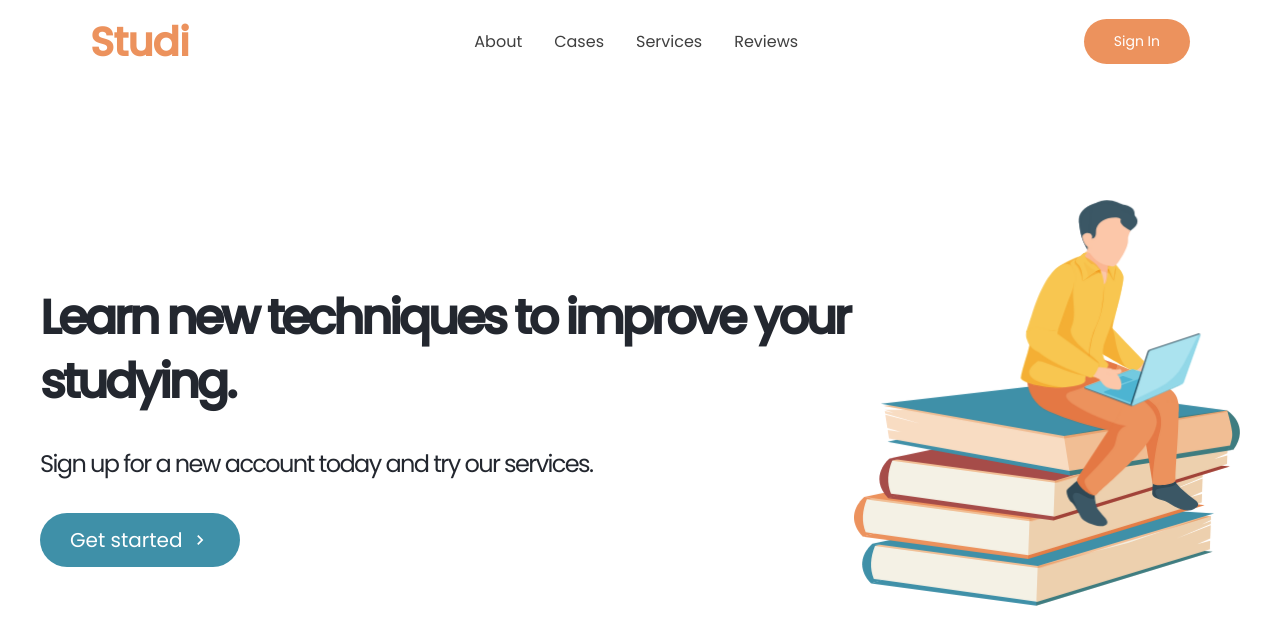
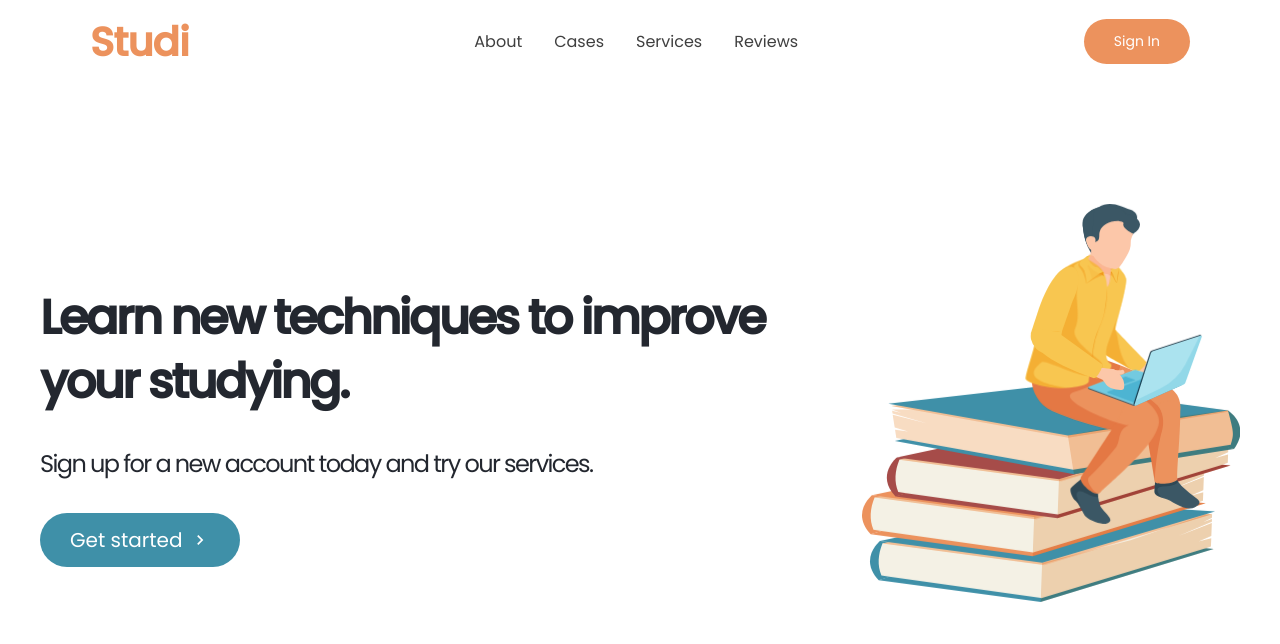
Before and after one commit to gxlpes/studi, a React (Create React App) app: page / in a window 1280 px wide. Shown: the top 644 px of the page. Built offline with nearby package versions, Linux system fonts and the light colour scheme.

Commit message:
Line spacing

```diff
--- a/src/components/HomeSection/HeroSectionStyles.js
+++ b/src/components/HomeSection/HeroSectionStyles.js
@@ -55,13 +55,12 @@ export const HeroH1 = styled.h1`
   font-weight: 900;
   text-align: left;
   line-height: 4rem;
-  letter-spacing: -0.2rem;
+  letter-spacing: -0.16rem;
 
   @media screen and (max-width: 768px) {
-    font-size: 40px;
-    letter-spacing: -0.1rem;
+    font-size: 25px;
     line-height: 3rem;
-    width: 100%;
+    white-space: normal;
   }
 
   @media screen and (max-width: 480px) {
```
